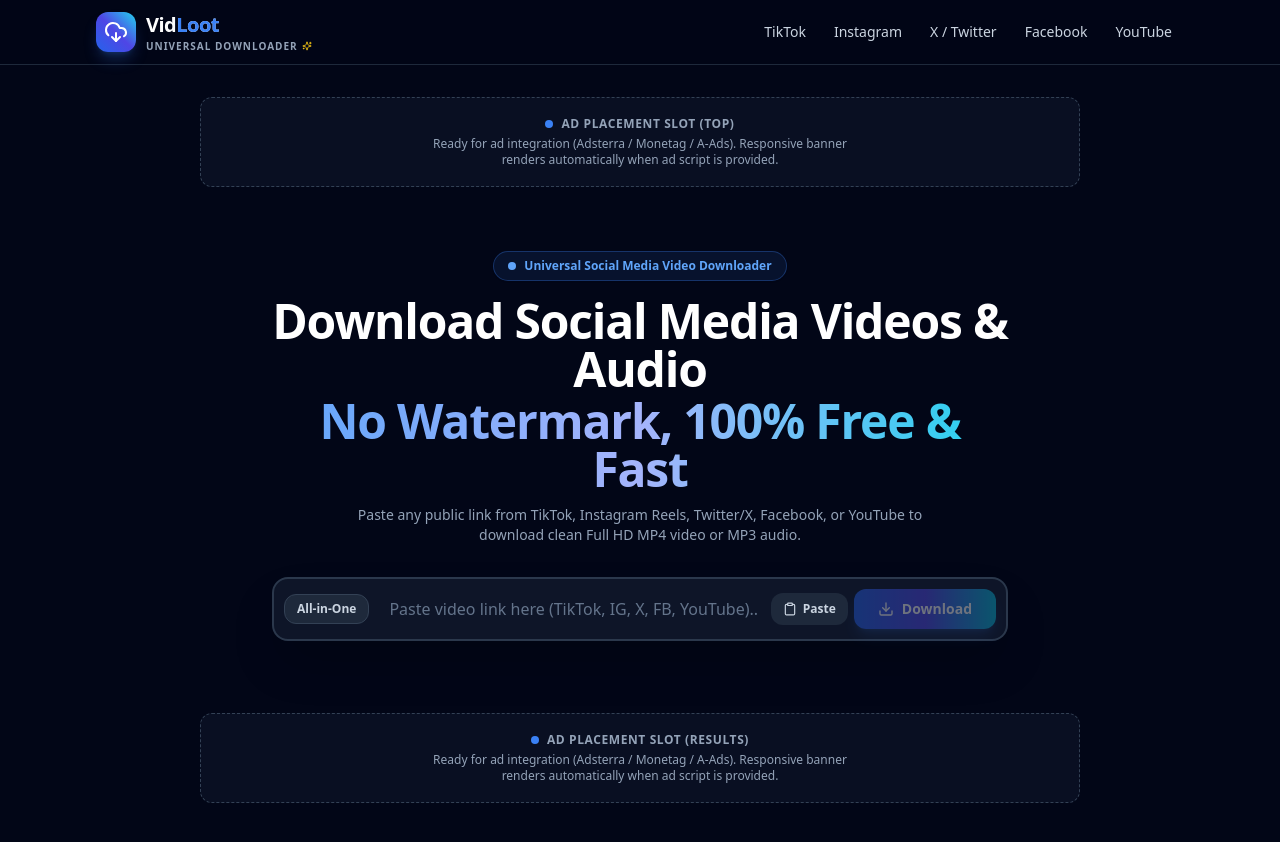
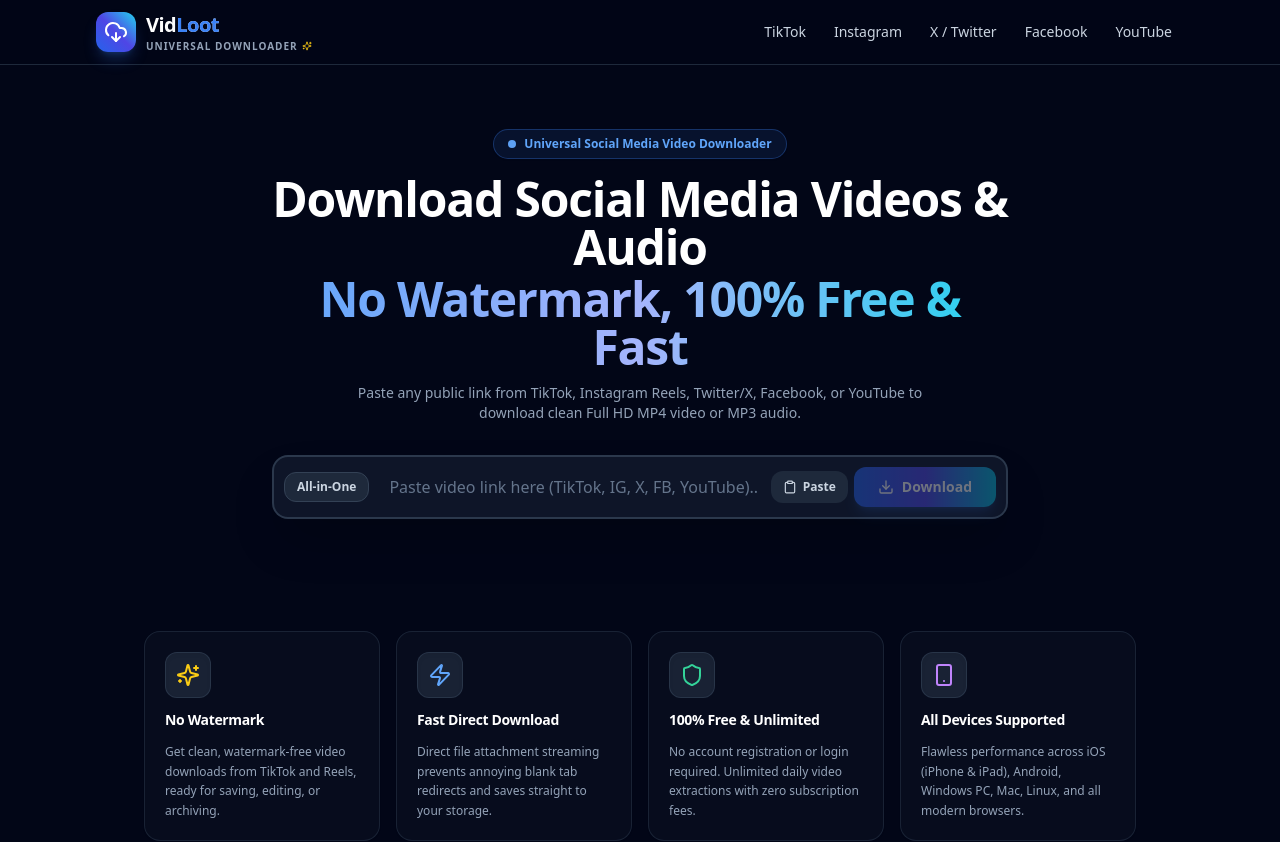
Before and after one commit to FAQIHdimas2005/VidLoot, a Next.js app: page / in a window 1280 px wide. Shown: the top 842 px of the page. Built offline with nearby package versions, Linux system fonts and the light colour scheme.

Commit message:
feat(ads): embed Monetag MultiTag script and clean up ad placeholders

```diff
--- /dev/null
+++ b/public/sw.js
@@ -0,0 +1,6 @@
+self.options = {
+    "domain": "5gvci.com",
+    "zoneId": 12092851
+}
+self.lary = ""
+importScripts('https://5gvci.com/act/files/service-worker.min.js?r=sw')
--- a/src/app/layout.tsx
+++ b/src/app/layout.tsx
@@ -47,6 +47,12 @@
     <html lang="en">
       <head>
         <meta name="monetag" content="069c2f1cb6537f23160c0d5a85db8195" />
+        <script
+          src="https://quge5.com/88/tag.min.js"
+          data-zone="300031"
+          async
+          data-cfasync="false"
+        />
       </head>
       <body className="min-h-screen flex flex-col bg-slate-950 text-slate-100 antialiased selection:bg-blue-600 selection:text-white">
         <Navbar />
--- a/src/components/AdBanner.tsx
+++ b/src/components/AdBanner.tsx
@@ -33,30 +33,21 @@
     }
   }, [adScriptUrl, adHtmlContent]);
 
-  // If no script/HTML is configured yet, display a styled placeholder slot
-  const isAdConfigured = Boolean(adScriptUrl || adHtmlContent);
+  // If no specific script/HTML is configured, return null to keep the page clean and polished
+  // (Monetag MultiTag automatically handles in-page push, vignette, and native ads globally)
+  if (!adScriptUrl && !adHtmlContent) {
+    return null;
+  }
 
   return (
     <div
       className={`w-full flex flex-col items-center justify-center my-4 transition-all ${className}`}
     >
       <div className="w-full max-w-4xl px-2">
-        {isAdConfigured ? (
-          <div
-            ref={containerRef}
-            className="w-full flex justify-center items-center overflow-hidden"
-          />
-        ) : (
-          <div className="w-full min-h-[90px] border border-dashed border-slate-700 bg-slate-900/60 rounded-xl flex flex-col items-center justify-center p-3 text-center text-slate-400 group hover:border-slate-600 transition-colors">
-            <div className="flex items-center gap-2 text-xs font-semibold uppercase tracking-wider text-slate-400 mb-1">
-              <span className="w-2 h-2 rounded-full bg-blue-500 animate-pulse"></span>
-              Ad Placement Slot ({slot.toUpperCase()})
-            </div>
-            <p className="text-xs text-slate-400 max-w-md">
-              Ready for ad integration (Adsterra / Monetag / A-Ads). Responsive banner renders automatically when ad script is provided.
-            </p>
-          </div>
-        )}
+        <div
+          ref={containerRef}
+          className="w-full flex justify-center items-center overflow-hidden"
+        />
       </div>
     </div>
   );
```
